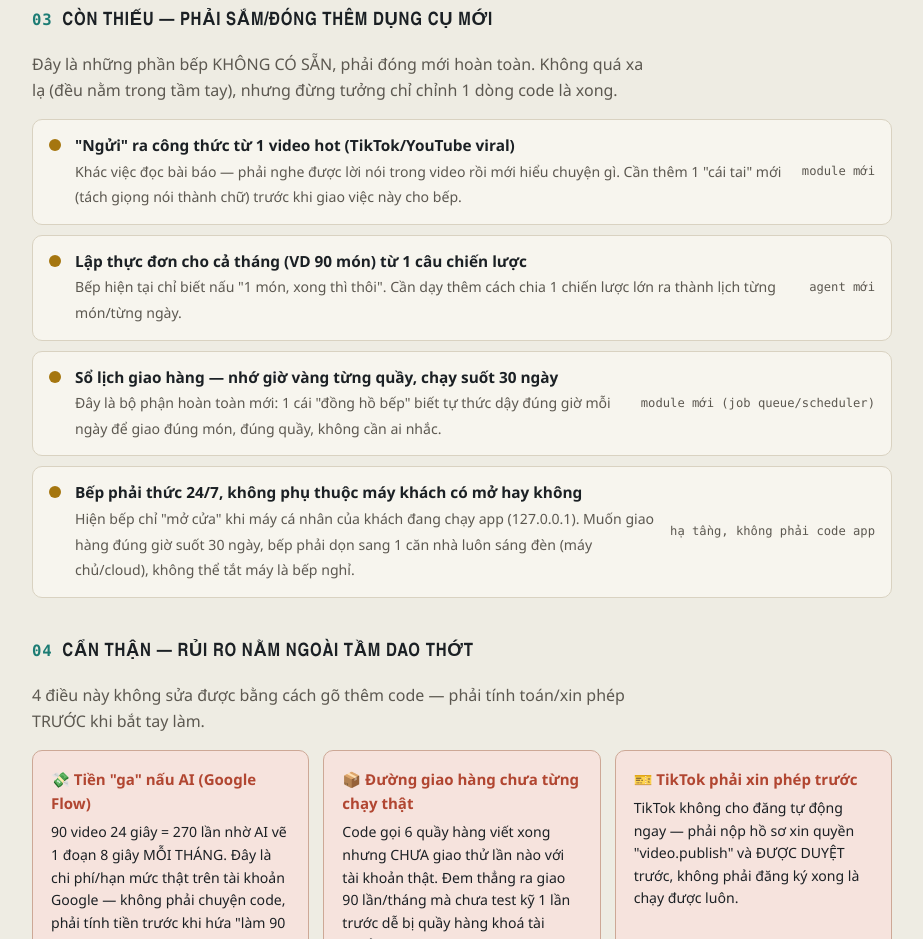
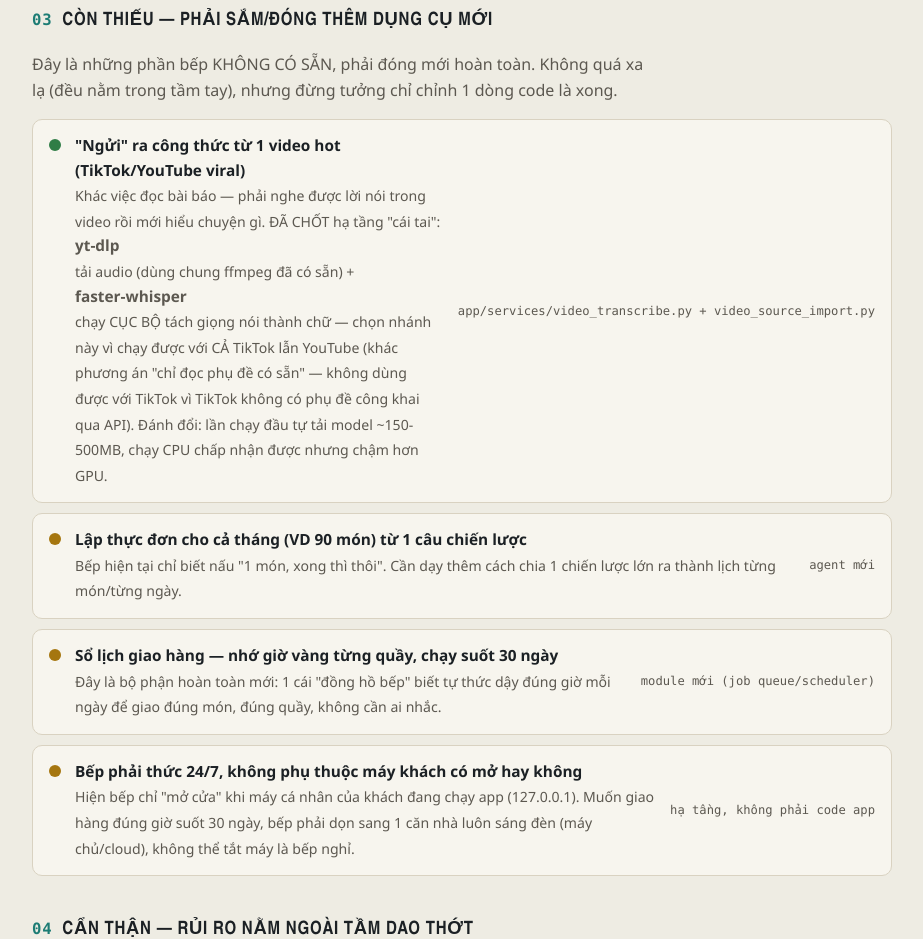
Before and after one commit to hoangnam3939/AI-make-short-automation-hypit, a plain HTML site: page danh-gia-kha-thi-short-automation.html in a window 1280 px wide. Shown: the part 2900-3839 px from the top of the page, without its empty margins (178-1101 px from the left). Drawn offline with Linux system fonts and the light colour scheme.

Commit message:
Chốt hạ tầng STT cho agent phân tích video hot: yt-dlp + faster-whisper cục bộ
Co-Authored-By: Claude Sonnet 5 <noreply@anthropic.com>

```diff
--- a/danh-gia-kha-thi-short-automation.html
+++ b/danh-gia-kha-thi-short-automation.html
@@ -497,9 +497,9 @@
     <p class="lede">Đây là những phần bếp KHÔNG CÓ SẴN, phải đóng mới hoàn toàn. Không quá xa lạ (đều nằm trong tầm tay), nhưng đừng tưởng chỉ chỉnh 1 dòng code là xong.</p>
     <div class="inspect-list">
       <div class="inspect-row">
-        <span class="status-dot warn"></span>
-        <div class="body"><strong>"Ngửi" ra công thức từ 1 video hot (TikTok/YouTube viral)</strong><span>Khác việc đọc bài báo — phải nghe được lời nói trong video rồi mới hiểu chuyện gì. Cần thêm 1 "cái tai" mới (tách giọng nói thành chữ) trước khi giao việc này cho bếp.</span></div>
-        <span class="source">module mới</span>
+        <span class="status-dot ok"></span>
+        <div class="body"><strong>"Ngửi" ra công thức từ 1 video hot (TikTok/YouTube viral)</strong><span>Khác việc đọc bài báo — phải nghe được lời nói trong video rồi mới hiểu chuyện gì. ĐÃ CHỐT hạ tầng "cái tai": <strong>yt-dlp</strong> tải audio (dùng chung ffmpeg đã có sẵn) + <strong>faster-whisper</strong> chạy CỤC BỘ tách giọng nói thành chữ — chọn nhánh này vì chạy được với CẢ TikTok lẫn YouTube (khác phương án "chỉ đọc phụ đề có sẵn" — không dùng được với TikTok vì TikTok không có phụ đề công khai qua API). Đánh đổi: lần chạy đầu tự tải model ~150-500MB, chạy CPU chấp nhận được nhưng chậm hơn GPU.</span></div>
+        <span class="source">app/services/video_transcribe.py + video_source_import.py</span>
       </div>
       <div class="inspect-row">
         <span class="status-dot warn"></span>
```
